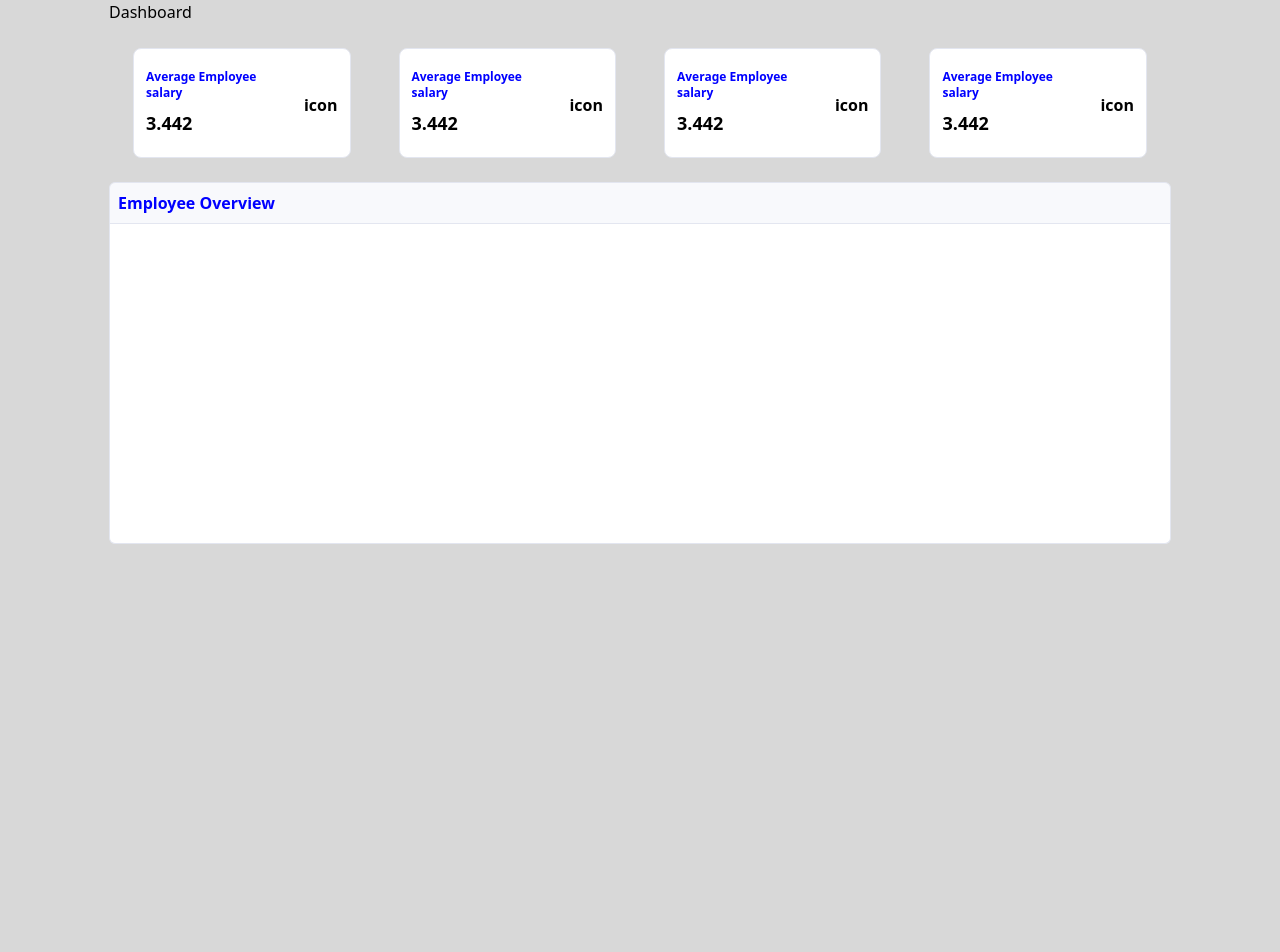
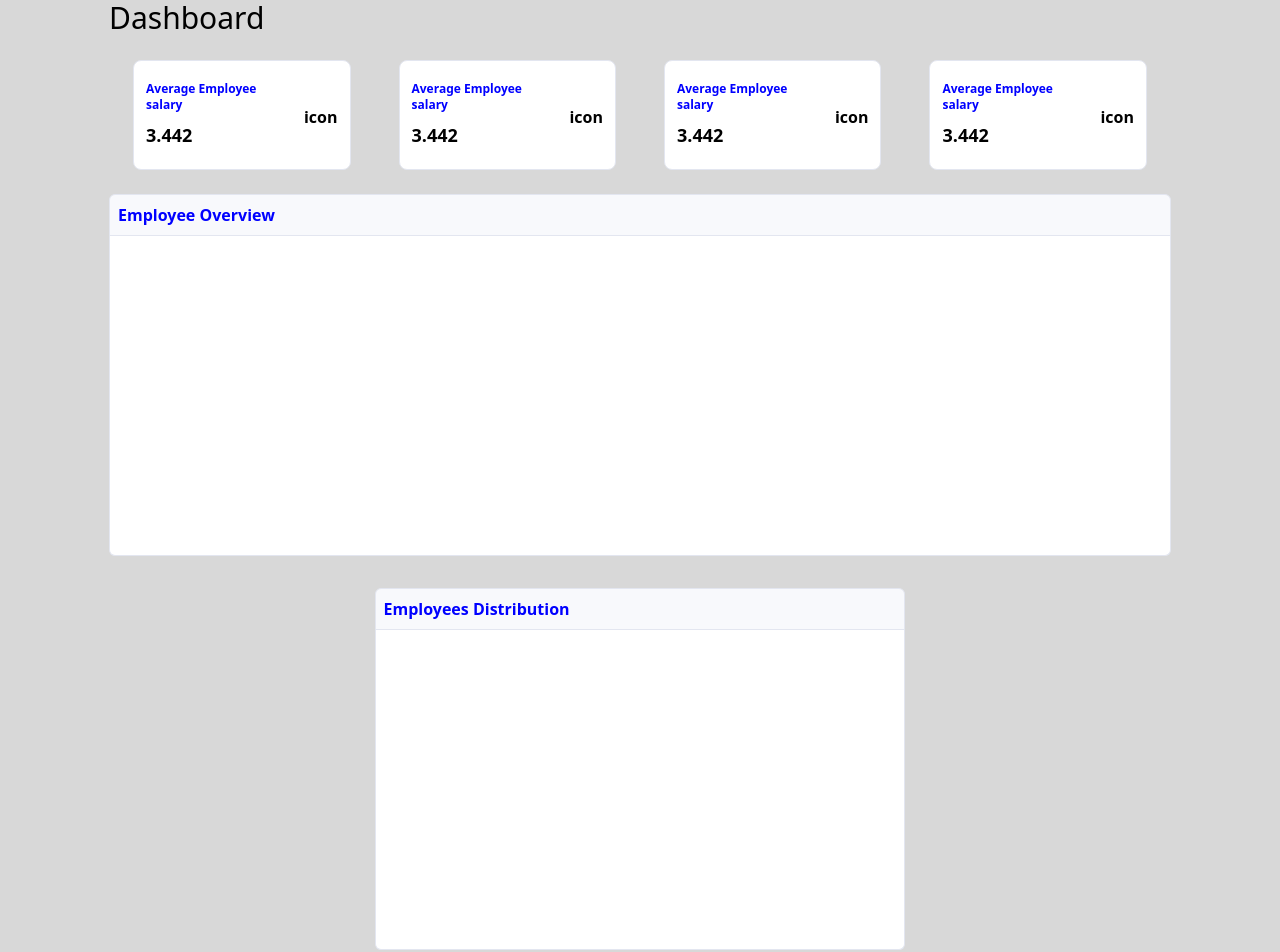
Before and after one commit to R0bert196/Aibestt, a React (Create React App) app in the folder frontend/: page /dashboard in a window 1280 px wide. Shown: the top 952 px of the page. Before the commit the page ends 800 px from the top, so only its background shows below. Built offline with nearby package versions, Linux system fonts and the light colour scheme.

Commit message:
Create doughnut graph

```diff
--- /dev/null
+++ b/frontend/src/components/DoughnutGraph.jsx
@@ -0,0 +1,14 @@
+import GraphHeader from "./GraphHeader"
+
+function DoughnutGraph() {
+    return (
+      <div className="w-2/4 mx-auto">
+            <GraphHeader title={'Employees Distribution'} />
+            <div style={{ borderBottom: '1px solid #e3e6f0', borderLeft: '1px solid #e3e6f0', borderRight: '1px solid #e3e6f0' }} className="rounded-b-md bg-white h-80">
+
+            </div>
+      </div>
+  )
+}
+
+export default DoughnutGraph
--- a/frontend/src/components/EmployeeGraph.jsx
+++ b/frontend/src/components/EmployeeGraph.jsx
@@ -1,12 +1,13 @@
+import GraphHeader from "./GraphHeader"
+
 function EmployeeGraph() {
     return (
         <div>
-            <div style={{ backgroundColor: '#f8f9fc', border: '1px solid #e3e6f0'}} className="p-2 rounded-t-md outline-2 text-primary font-bold ">
-                <h6>Employee Overview</h6>
-            </div>
+            <GraphHeader title={'Employee Overview'}/>
             <div style={{ borderBottom: '1px solid #e3e6f0', borderLeft: '1px solid #e3e6f0', borderRight: '1px solid #e3e6f0'}} className="rounded-b-md bg-white h-80">
                 <canvas id="lineCanvas1" width="795" height="396" style={{ display: 'block', boxSizing: 'border-box', height: '198px', width: '397.5px'}}></canvas>
             </div>
+
         </div>
 
   )
--- /dev/null
+++ b/frontend/src/components/GraphHeader.jsx
@@ -0,0 +1,11 @@
+
+
+function GraphHeader({title}) {
+  return (
+      <div style={{ backgroundColor: '#f8f9fc', border: '1px solid #e3e6f0' }} className="p-2 rounded-t-md outline-2 text-primary font-bold ">
+          <h6>{ title }</h6>
+      </div>
+  )
+}
+
+export default GraphHeader
--- a/frontend/src/pages/Dashbord.jsx
+++ b/frontend/src/pages/Dashbord.jsx
@@ -1,10 +1,11 @@
+import DoughnutGraph from '../components/DoughnutGraph'
 import EmployeeGraph from '../components/EmployeeGraph'
 import IndiactorCard from '../components/IndicatorCard'
 
 function Dashbord() {
     return (
         <div className='container mx-auto px-4 max-w-5xl overflow-hidden min-w-fit'>
-            <div>
+            <div className='text-gray-900 text-3xl'>
                 <h1>Dashboard</h1>
             </div>
             <div className='flex flex-wrap'>
@@ -16,6 +17,9 @@ function Dashbord() {
             <div>
                 <EmployeeGraph />
             </div>
+            <div className='my-8'>
+                <DoughnutGraph />
+            </div>
       </div>
 
   )
```
Lines whose indentation alone changed are shown as unchanged.
